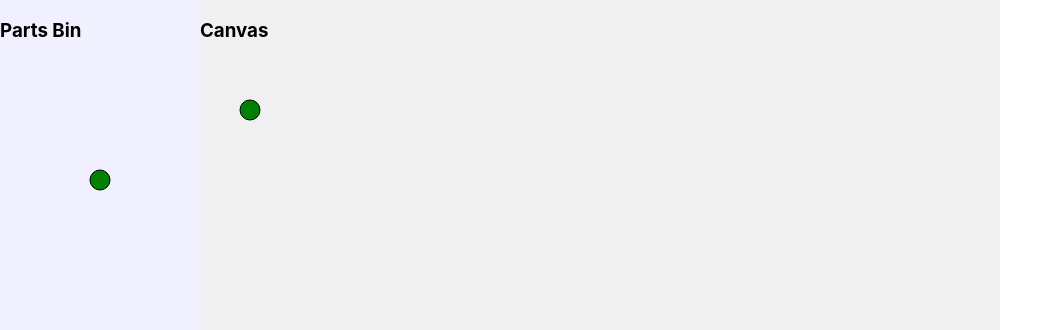
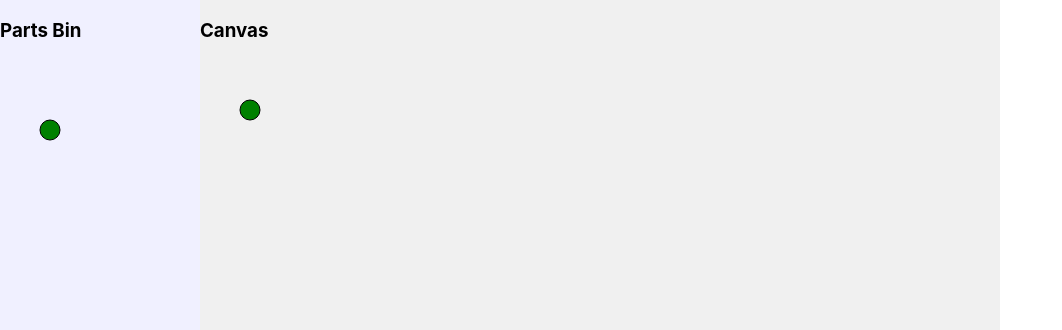
Before and after one commit to brennancheung/volgenic, a React (Create React App) app in the folder 16-latest-react/: page / in a window 1280 px wide. Shown: the top 330 px of the page, without its empty margins (0-1062 px from the left). Built offline with nearby package versions, Linux system fonts and the light colour scheme.

Commit message:
Move handlers to actual element not SVG to avoid strange canvasRef undefined error

```diff
--- a/16-latest-react/src/parts/Transistor.js
+++ b/16-latest-react/src/parts/Transistor.js
@@ -5,13 +5,12 @@ import useDraggable from '../util/useDraggable'
 // <img src="/images/parts/transistor.png" alt="" width="100" height="100" />
 //
 const Transistor = ({ x = 50, y = 50, r = 10, stroke = 'black' }) => {
-  const { xPos, yPos, dragging, svgProps } = useDraggable({ x, y })
-  const transform = `translate(${xPos}, ${yPos})`
+  const { dragging, svgProps } = useDraggable({ x, y })
   const fill = dragging ? 'red' : 'green'
 
   return (
-    <svg {...svgProps}>
-      <circle transform={transform} cx="0" cy="0" r={r} fill={fill} stroke={stroke} />
+    <svg>
+      <circle {...svgProps} cx="0" cy="0" r={r} fill={fill} stroke={stroke} />
     </svg>
   )
 }
```
